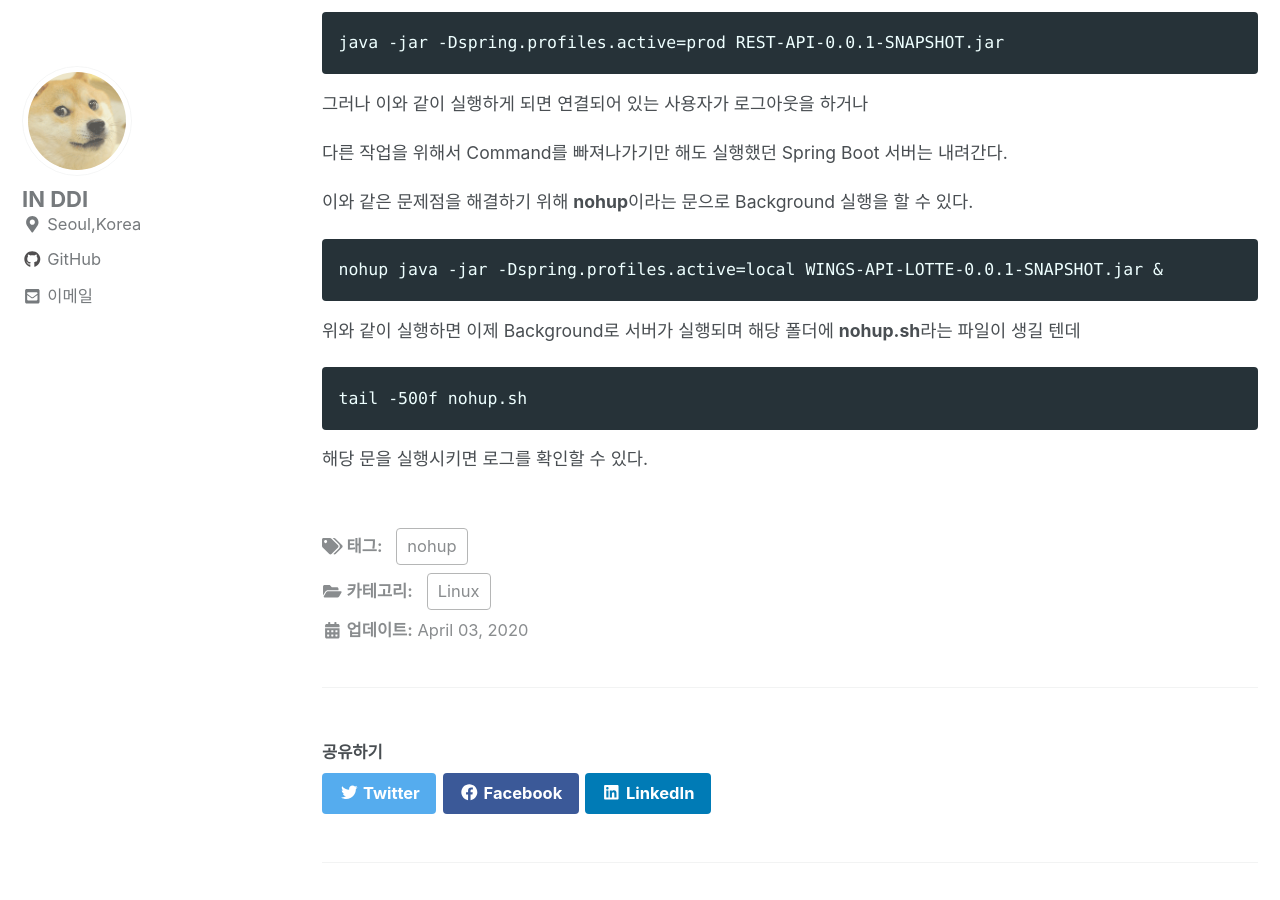
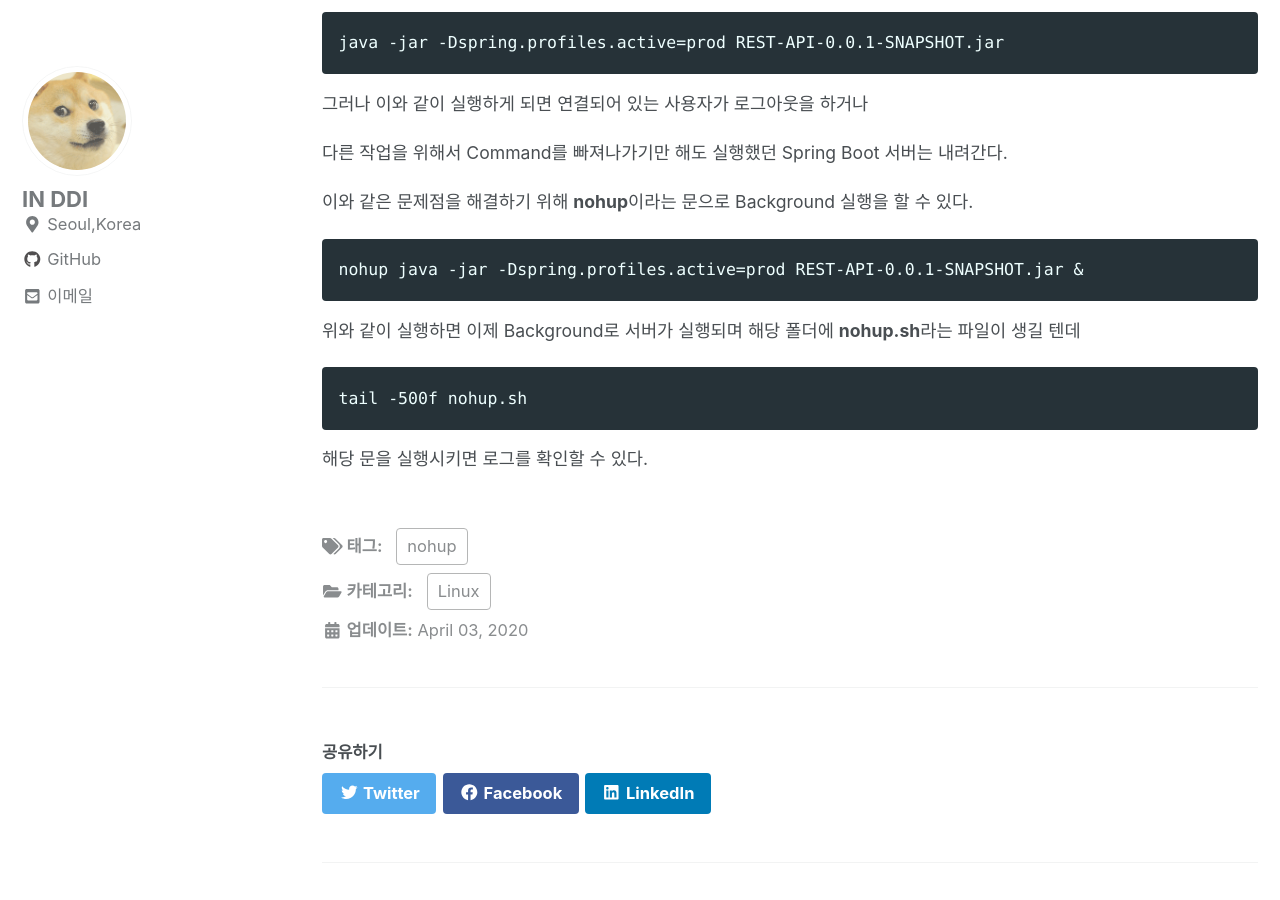
Before and after one commit to InSeok9068/inseok9068.github.io, a Jekyll site: the page built from _posts/linux/2020-04-03-linux-backgroud.md, in a window 1280 px wide and 900 px high, scrolled down 386 px. Built offline with Jekyll 4.4.1, drawn with Linux system fonts in a browser that asks for light colours; cached includes are drawn as plain includes; nearby versions of some CDN libraries; comment, search, counter and statistics services are not loaded.

Commit message:
2020-04-25 이인석 오타 수정

````diff
--- a/_posts/linux/2020-04-03-linux-backgroud.md
+++ b/_posts/linux/2020-04-03-linux-backgroud.md
@@ -25,7 +25,7 @@ java -jar -Dspring.profiles.active=prod REST-API-0.0.1-SNAPSHOT.jar
 이와 같은 문제점을 해결하기 위해 **nohup**이라는 문으로 Background 실행을 할 수 있다.
 
 ```
-nohup java -jar -Dspring.profiles.active=local WINGS-API-LOTTE-0.0.1-SNAPSHOT.jar &
+nohup java -jar -Dspring.profiles.active=prod REST-API-0.0.1-SNAPSHOT.jar &
 ```
 
 위와 같이 실행하면 이제 Background로 서버가 실행되며 해당 폴더에 **nohup.sh**라는 파일이 생길 텐데
````
